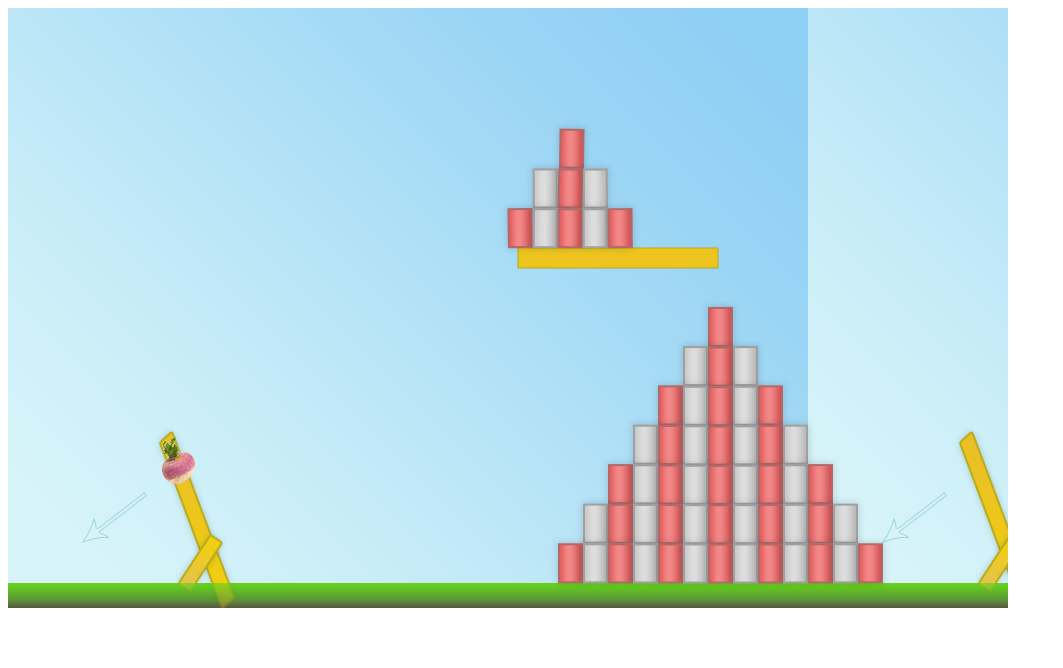
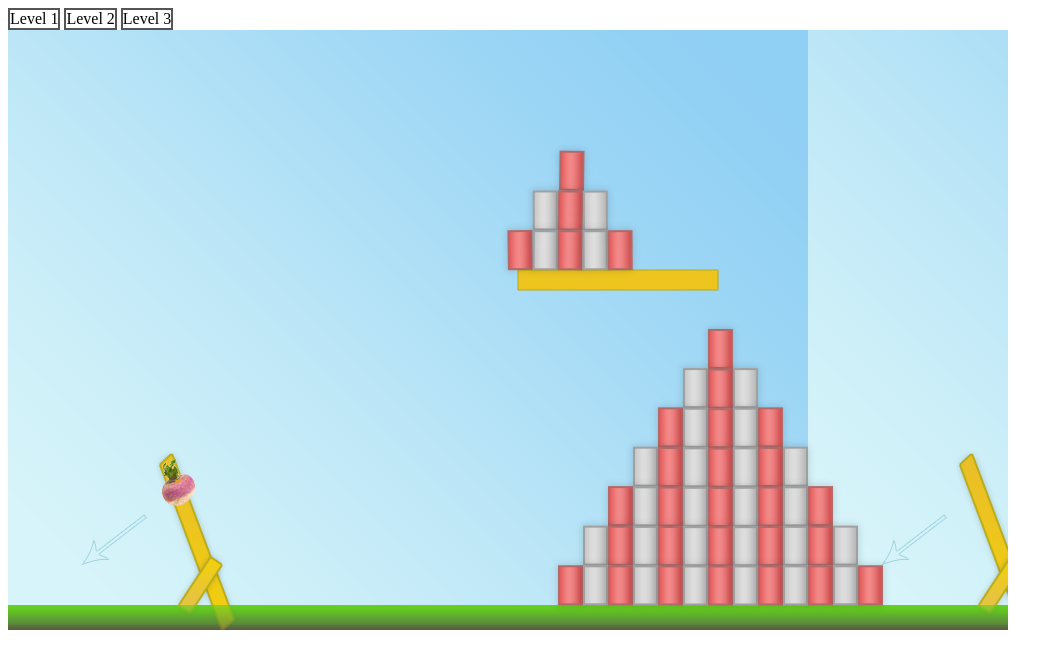
Before and after one commit to tonyedwardspz/Physics-Game, a plain HTML site: page index.html in a window 1280 px wide. Shown: the whole page, without its empty margins (0-1063 px from the left). Drawn offline with nearby package versions, Linux system fonts and the light colour scheme.

Commit message:
0.1.1a
- Trying to switch between 'levels'

```diff
--- a/index.html
+++ b/index.html
@@ -7,13 +7,15 @@
 	<meta http-equiv="Content-Type" content="text/html; charset=utf-8" />
 
     <script type="text/javascript" src="matter-0.8.0.js" /></script>
+    <script type="text/javascript" src="jQuery-1-1.js" /></script>
 
     <style>
 
         .button {
-            height:20;
-            width: 30;
+            height:30;
+            width: 60;
             display: inline-block;
+            border: 2px solid #555;
         }
 
 
@@ -29,24 +31,37 @@
             Constraint = Matter.Constraint,
             Composites = Matter.Composites,
             MouseConstraint = Matter.MouseConstraint,
-            Events = Matter.Events;
+            Events = Matter.Events,
+            level = 1,
+            rungame,
+            alive = true;
 
-         window.addEventListener('load', init);
+        $(document).ready(function(e){
+            if (alive){
+                init();
+            }
 
-        // Level Select
-        var level = 1;
+             var jgh = document.getElementById("level1");
+             jgh.onclick = bna;
+        function bna() {
+                level = 1;
 
-        function levelChange (){
-             level = document.getElementById('levelSelect');
+        document.removeChild(gameCanvas)
+                runGame();
+            }
+            document.getElementById('level2').click(function () {
+                level = 2;
+                runGame();
+            });
+            document.getElementById('level3').click(function () {
+                level = 3;
+                runGame();
+            });
+        });
 
-            //restart game
-            init();
-        }
 
 
         function init() {
-
-
 
             // Engine options
             var gameCanvas = document.getElementById('canvasContainer');
@@ -125,12 +140,19 @@
                 });
             });
 
+            runGame = function(){
 
-            if (level == 1){
-                World.add(engine.world, [mouse, ground, pyramid, ground2, pyramid2, rock, elastic]);
-            }else if (level == 2){
-                World.add(engine.world, [mouse, ground, pyramid, rock, elastic]);
-            }
+                Engine.clear(engine);
+                Engine.run(engine);
+
+                if (level == 1){
+                    World.add(engine.world, [mouse, ground, pyramid, ground2, pyramid2, rock, elastic]);
+                }else if (level == 2){
+                    World.add(engine.world, [mouse, ground, pyramid, rock, elastic]);
+                }
+            };
+
+            runGame();
 
             Events.on(engine, 'tick', function(event) {
                 if(engine.input.mouse.button === -1 && rock.position.x > 190) {
@@ -139,8 +161,6 @@
                     elastic.bodyB = rock;
                 }
             });
-
-            Engine.run(engine);
         }
 
     </script>
@@ -149,11 +169,10 @@
 
 <body>
 
-    <div>
+    <div id="level1" class="button">Level 1</div>
+    <div id="level2" class="button">Level 2</div>
+    <div id="level3" class="button">Level 3</div>
 
-
-
-    </div>
     <div id="canvasContainer"></div>
 
 </body>
```
Also changed, not shown: 1 other file.
